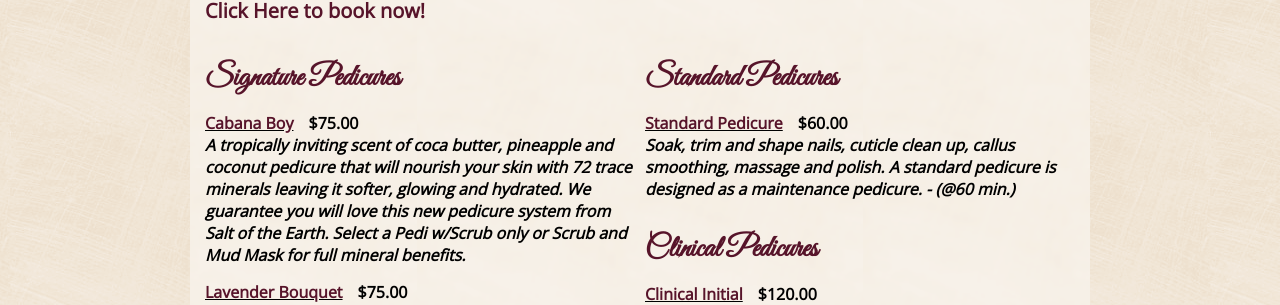
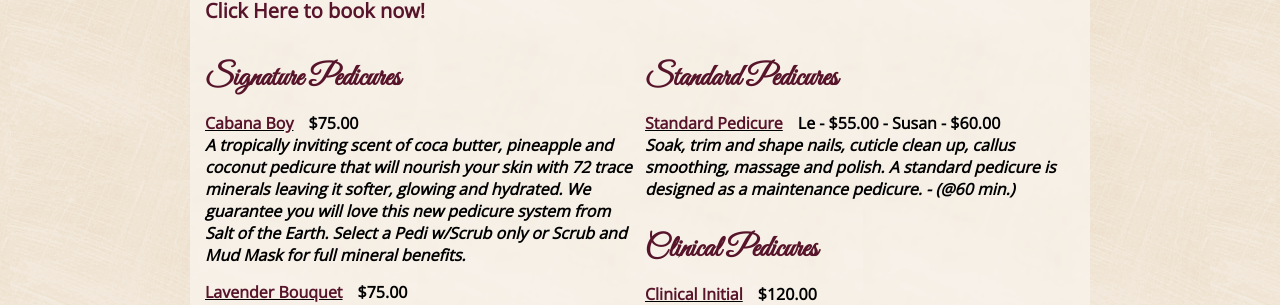
Before and after one commit to susanspedispa/susanspedispa.github.io, a Jekyll site: the page built from menu/pedicures.html, in a window 1280 px wide. Shown: the part 220-525 px from the top of the page. Built offline with Jekyll 4.4.1, drawn with Linux system fonts in a browser that asks for light colours.

Commit message:
Update pedicures.yml

```diff
--- a/_data/pedicures.yml
+++ b/_data/pedicures.yml
@@ -30,7 +30,7 @@ menu:
     - name: Standard Pedicures
       treatments:
         - name: Standard Pedicure
-          price: $60.00
+          price: Le - $55.00 - Susan - $60.00
           description: >
             Soak, trim and shape nails, cuticle clean up, callus smoothing, massage and polish.
             A standard pedicure is designed as a maintenance pedicure. - (@60 min.)
```
